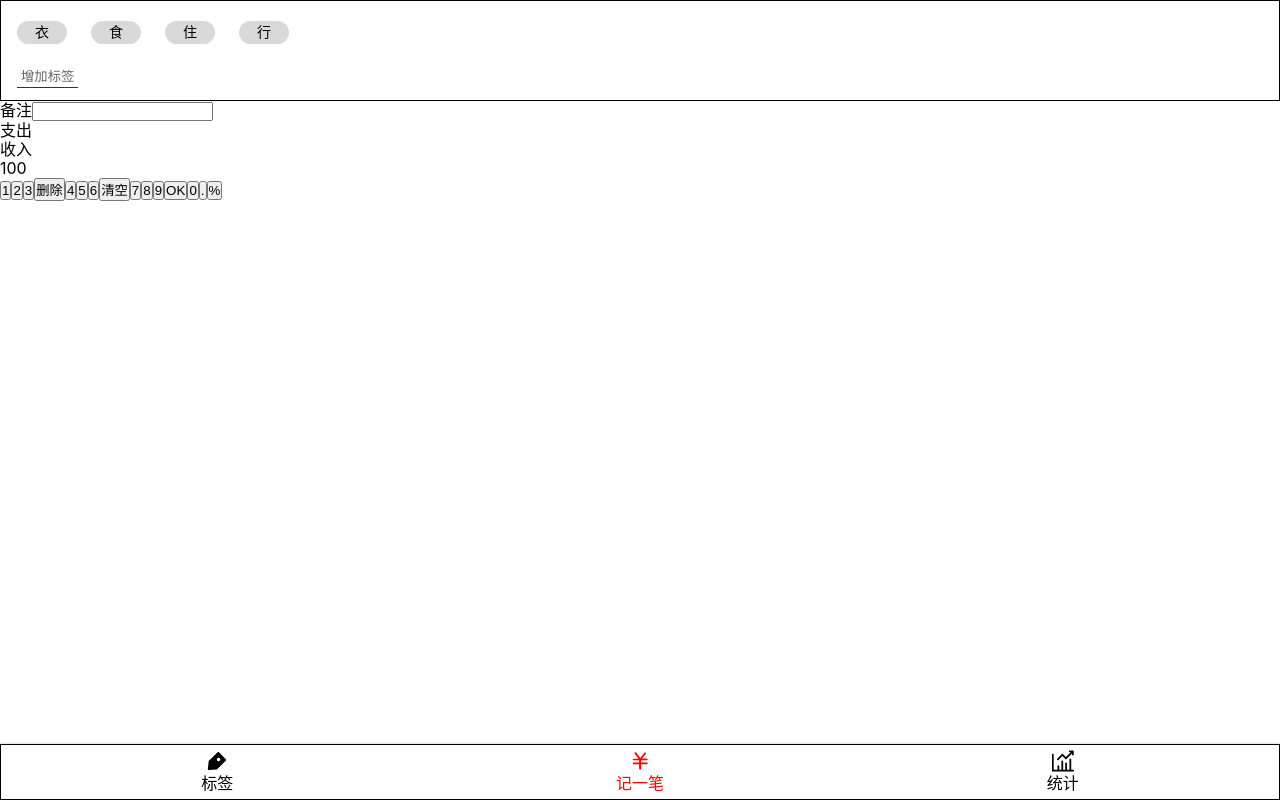
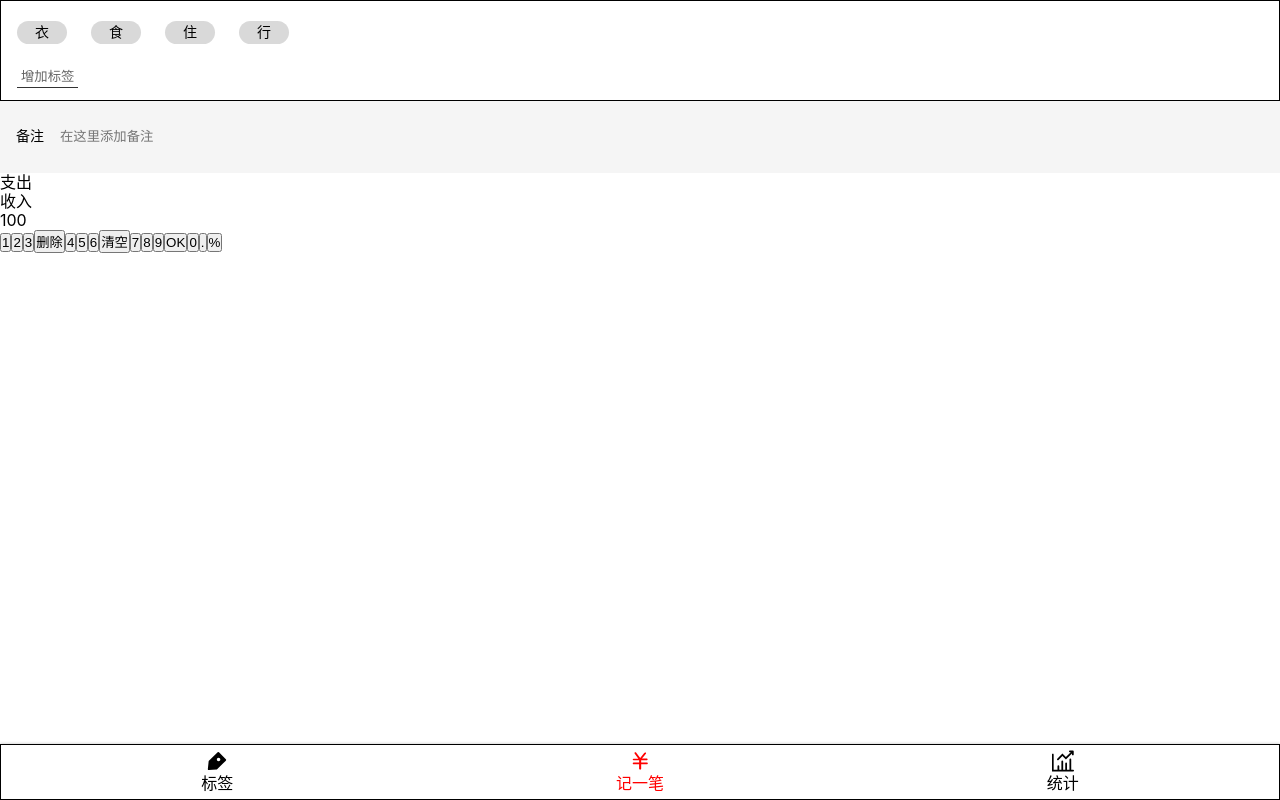
Before and after one commit to Scott-YuYan/MoreMony_React, a React app: page /money in a window 1280 px wide. Built offline with nearby package versions, Linux system fonts and the light colour scheme.

Commit message:
添加备注栏

```diff
--- a/src/views/Money.tsx
+++ b/src/views/Money.tsx
@@ -6,8 +6,10 @@ const TagsSection = styled.section`
   background-color: #FFF;
   padding: 12px 16px;
   border: 1px solid black;
+
   > ol {
     margin: 0px -12px;
+
     > li {
       display: inline-block;
       background: #D9D9D9;
@@ -29,6 +31,27 @@ const TagsSection = styled.section`
 
 `
 const NotesSection = styled.section`
+  background: #F5F5F5;
+  padding: 0 16px;
+  font-size: 14px;
+
+  > label {
+    display: flex;
+    align-items: center;
+
+    > span {
+      margin-right: 16px;
+      white-space: nowrap;
+    }
+
+    > input {
+      display: block;
+      width: 100%;
+      height: 72px;
+      background: none;
+      border: none;
+    }
+  }
 
 `
 const CategorySection = styled.section`
@@ -53,7 +76,7 @@ function Money() {
             <NotesSection>
                 <label>
                     <span>备注</span>
-                    <input type="text"/>
+                    <input type="text" placeholder="在这里添加备注"/>
                 </label>
             </NotesSection>
             <CategorySection>
```
